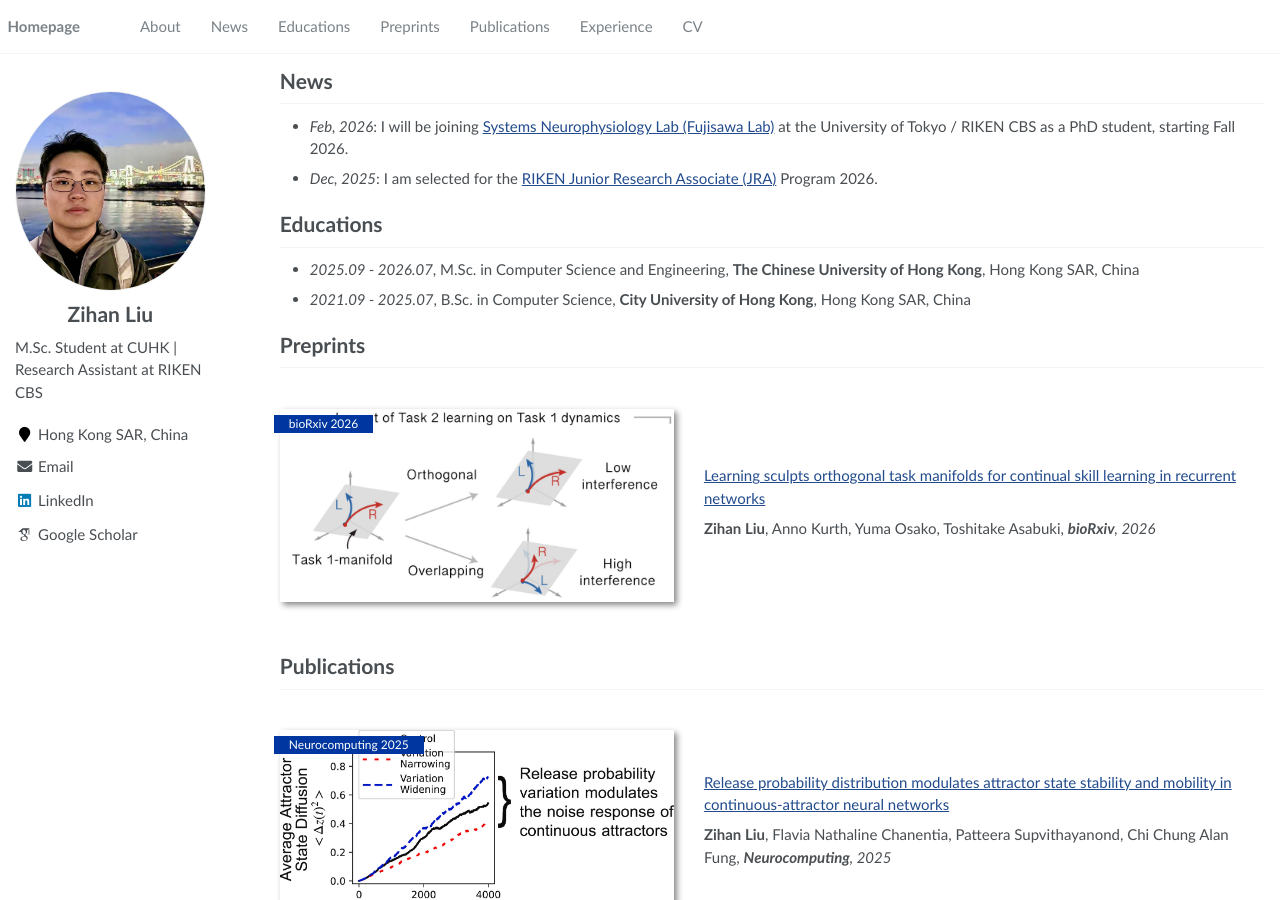
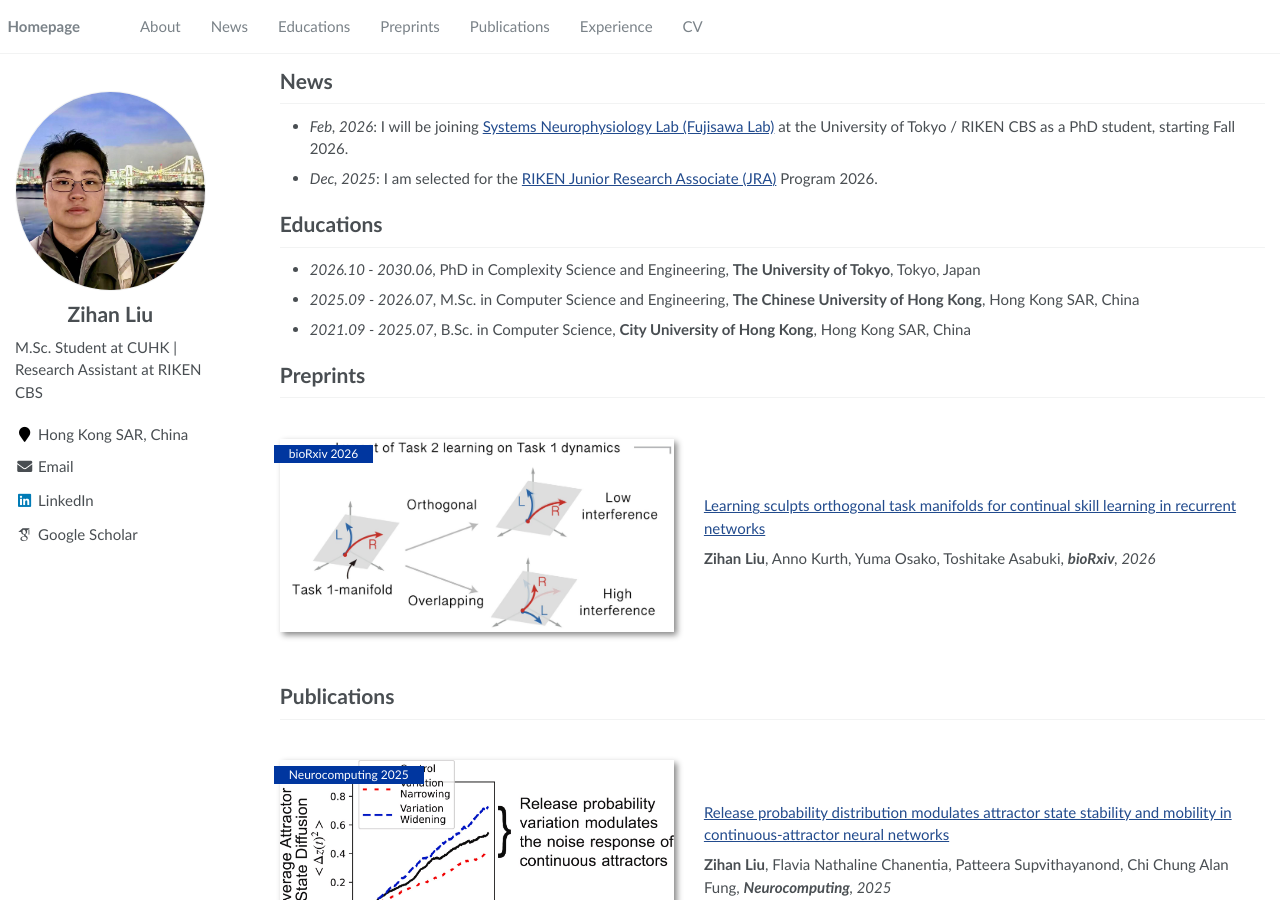
Before and after one commit to zihanliu987/zihanliu987.github.io, a Jekyll site: the page built from _pages/about.md, in a window 1280 px wide and 900 px high, scrolled down 369 px. Built offline with Jekyll 4.4.1, drawn with Linux system fonts in a browser that asks for light colours; some web fonts are replaced.

Commit message:
Add University of Tokyo PhD education
Co-authored-by: Cursor <cursoragent@cursor.com>

```diff
--- a/_pages/about.md
+++ b/_pages/about.md
@@ -36,6 +36,7 @@ Apart from these, I am also interested in:
 
 # Educations
 
+- *2026.10 - 2030.06*, PhD in Complexity Science and Engineering, **The University of Tokyo**, Tokyo, Japan
 - *2025.09 - 2026.07*, M.Sc. in Computer Science and Engineering, **The Chinese University of Hong Kong**, Hong Kong SAR, China
 - *2021.09 - 2025.07*, B.Sc. in Computer Science, **City University of Hong Kong**, Hong Kong SAR, China
 
```
